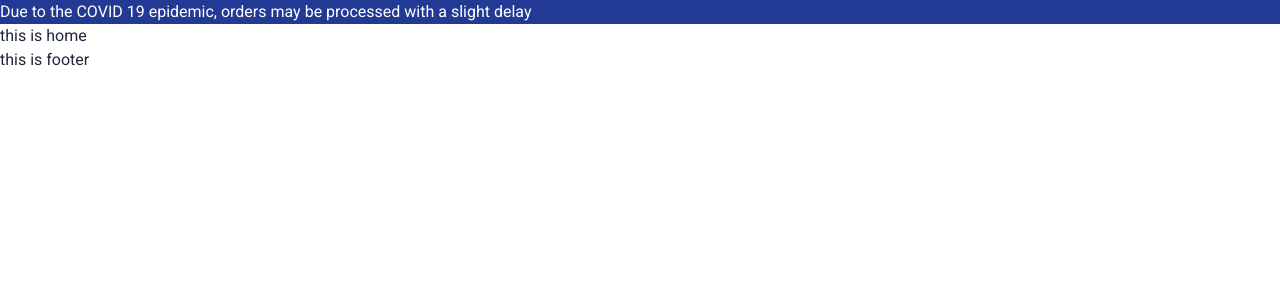
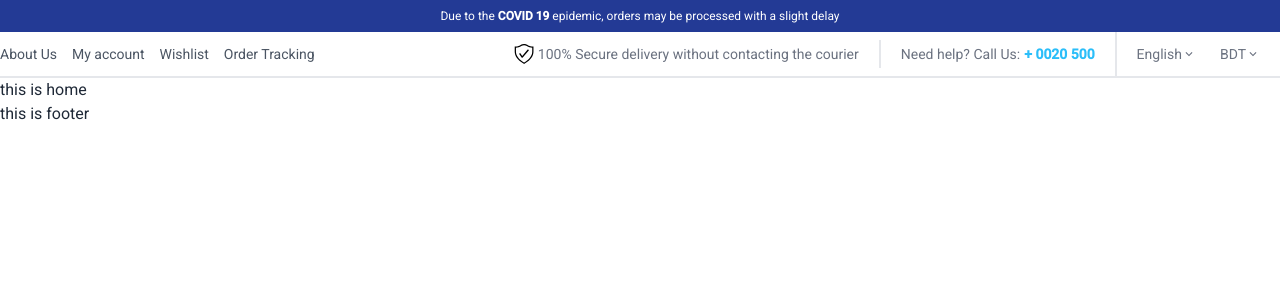
Before and after one commit to shakilahmedshuvo/esellplus, a React (Vite) app: page / in a window 1280 px wide. Shown: the top 300 px of the page. Built offline with nearby package versions, Linux system fonts and the light colour scheme.

Commit message:
add react icon and navbar top menu

```diff
--- a/index.html
+++ b/index.html
@@ -8,7 +8,7 @@
   <title>Esellplus | Home</title>
   <link rel="preconnect" href="https://fonts.googleapis.com">
   <link rel="preconnect" href="https://fonts.gstatic.com" crossorigin>
-  <link href="https://fonts.googleapis.com/css2?family=Roboto&display=swap" rel="stylesheet">
+  <link href="https://fonts.googleapis.com/css2?family=Roboto:wght@400;500&display=swap" rel="stylesheet">
 </head>
 
 <body>
--- a/package.json
+++ b/package.json
@@ -14,6 +14,7 @@
     "match-sorter": "^6.3.1",
     "react": "^18.2.0",
     "react-dom": "^18.2.0",
+    "react-icons": "^4.12.0",
     "react-router-dom": "^6.21.1",
     "sort-by": "^1.2.0"
   },
--- a/src/Page/HomePage/Navbar/Navbar.jsx
+++ b/src/Page/HomePage/Navbar/Navbar.jsx
@@ -1,11 +1,50 @@
+import { VscWorkspaceTrusted } from "react-icons/vsc";
+import { MdKeyboardArrowDown } from "react-icons/md";
+
 const Navbar = () => {
     return (
         <div>
-            <div>
-                <p className="text-white bg-[#233A95]">
-                    Due to the COVID 19 epidemic, orders may be processed with a slight delay
+
+            <>
+                <p className="text-white bg-[#233A95] text-center py-2 text-xs  ">
+                    Due to the <span className="font-bold">COVID 19</span> epidemic, orders may be processed with a slight delay
                 </p>
+            </>
+
+            <div className="border-b-2 border-gray-200">
+                <div className="max-w-7xl mx-auto grid grid-cols-12">
+
+                    <div className="col-span-4 flex justify-between text-sm pr-28 text-gray-600 items-center">
+                        <p>About Us</p>
+                        <p>My account</p>
+                        <p>Wishlist</p>
+                        <p>Order Tracking</p>
+                    </div>
+
+                    <div className="col-span-8 flex justify-end text-sm text-gray-500">
+                        <p className="border-r-2 my-2 px-5 flex items-center">
+                            <VscWorkspaceTrusted className="text-black text-xl mr-1" />100% Secure delivery without contacting the courier
+                        </p>
+                        <p className="border-r-2 flex items-center px-5">
+                            Need help? Call Us: <span className="text-[#2BBEF9] font-bold ms-1">+ 0020 500</span>
+                        </p>
+
+                        <div className="flex items-center mx-2">
+
+                            <p className="px-3 py-3 flex items-center font-normal">
+                                English<MdKeyboardArrowDown />
+                            </p>
+                            <p className="px-3 py-3 flex items-center font-normal">
+                                BDT<MdKeyboardArrowDown />
+                            </p>
+
+                        </div>
+
+                    </div>
+
+                </div>
             </div>
+
         </div>
     );
 };
```
Also changed, not shown: 1 other file (tests, documents, lock files or other folders).
